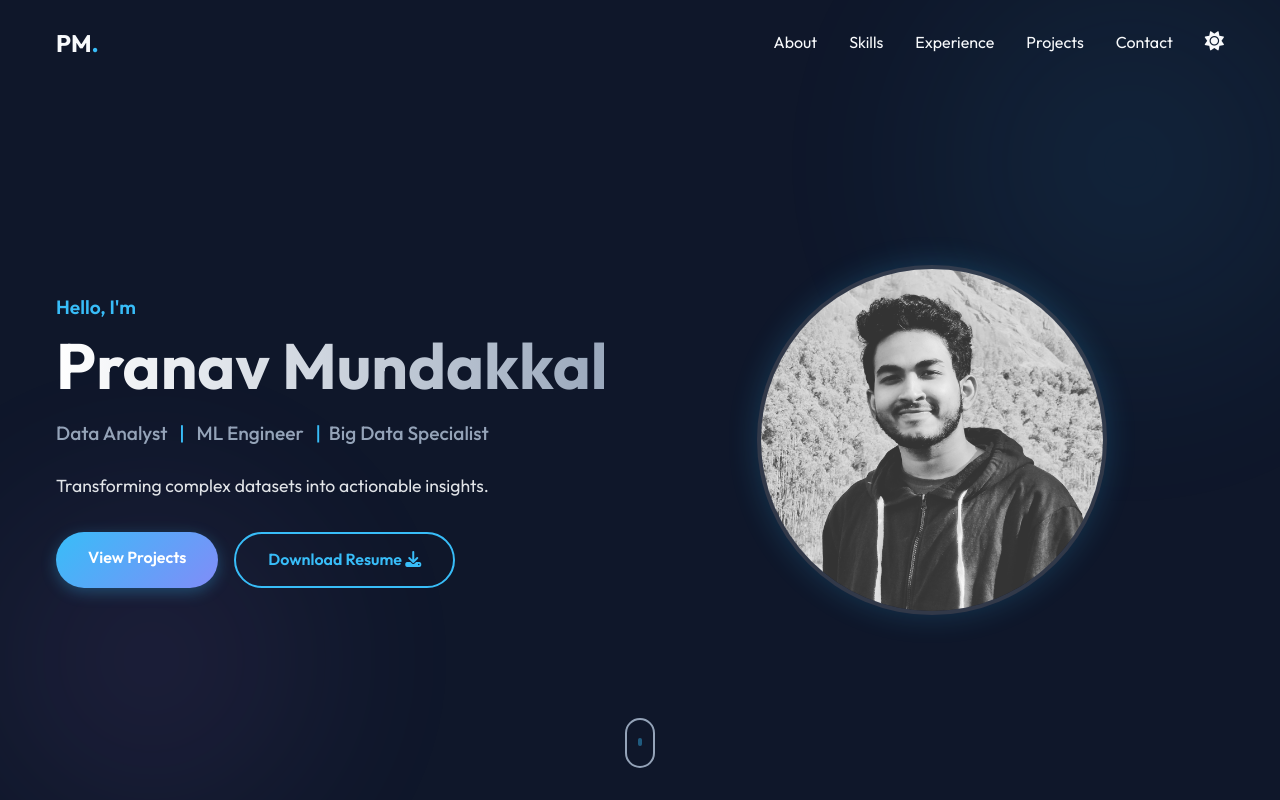
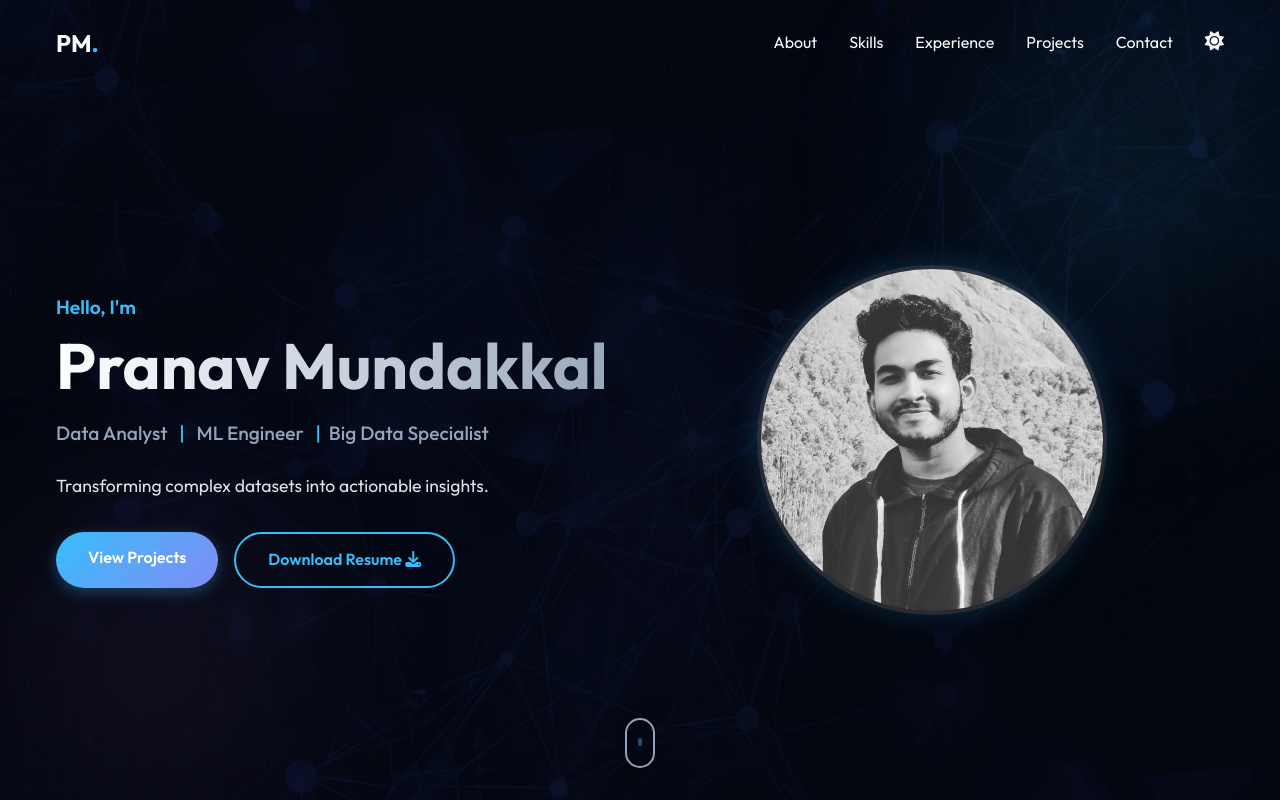
Before and after one commit to pranu7777/pranav_bio, a React (Vite) app in the folder pranav_bio/client/: page / in a window 1280 px wide. Shown: the top 800 px of the page. Built offline with nearby package versions, Linux system fonts and the light colour scheme.

Commit message:
Add analytical background image

```diff
--- a/pranav_bio/client/src/index.css
+++ b/pranav_bio/client/src/index.css
@@ -57,6 +57,13 @@ html {
 body {
     font-family: var(--font-main);
     background-color: var(--bg-color);
+    background-image: url('./assets/bg.png');
+    /* Analytical background */
+    background-size: cover;
+    background-position: center;
+    background-attachment: fixed;
+    background-blend-mode: overlay;
+    /* Blends with bg-color for dark mode */
     color: var(--text-color);
     line-height: 1.6;
     overflow-x: hidden;
```
Also changed, not shown: pranav_bio/client/src/assets/bg.png (added).
